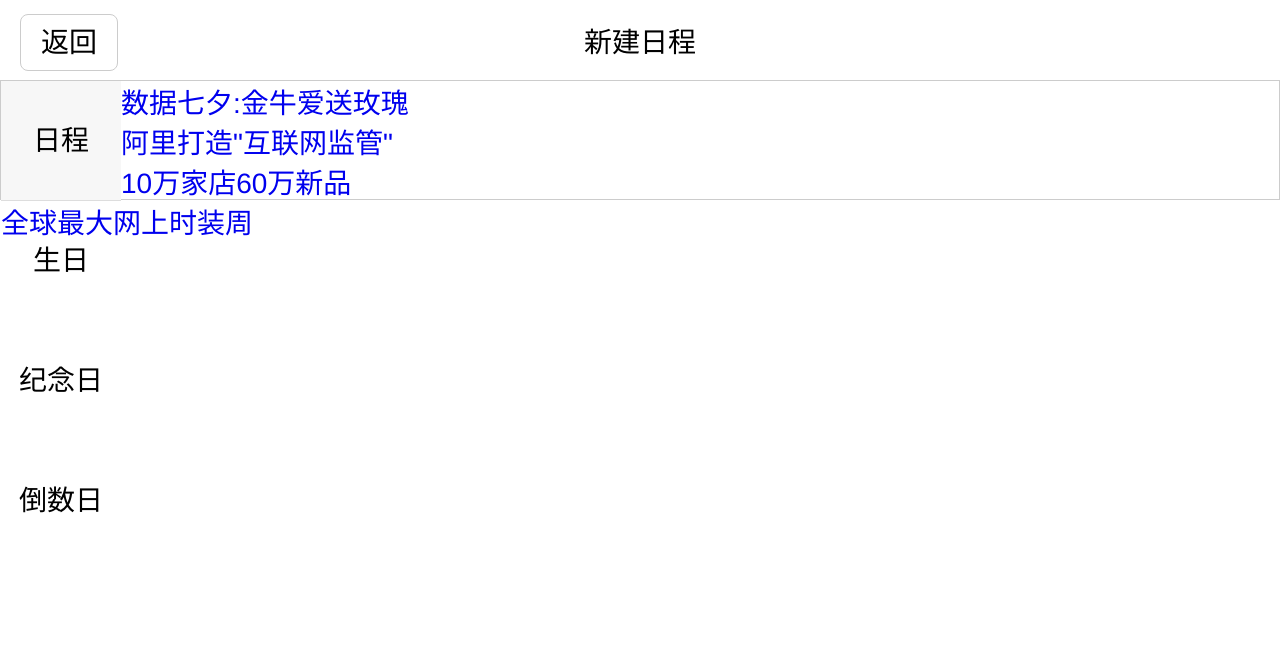
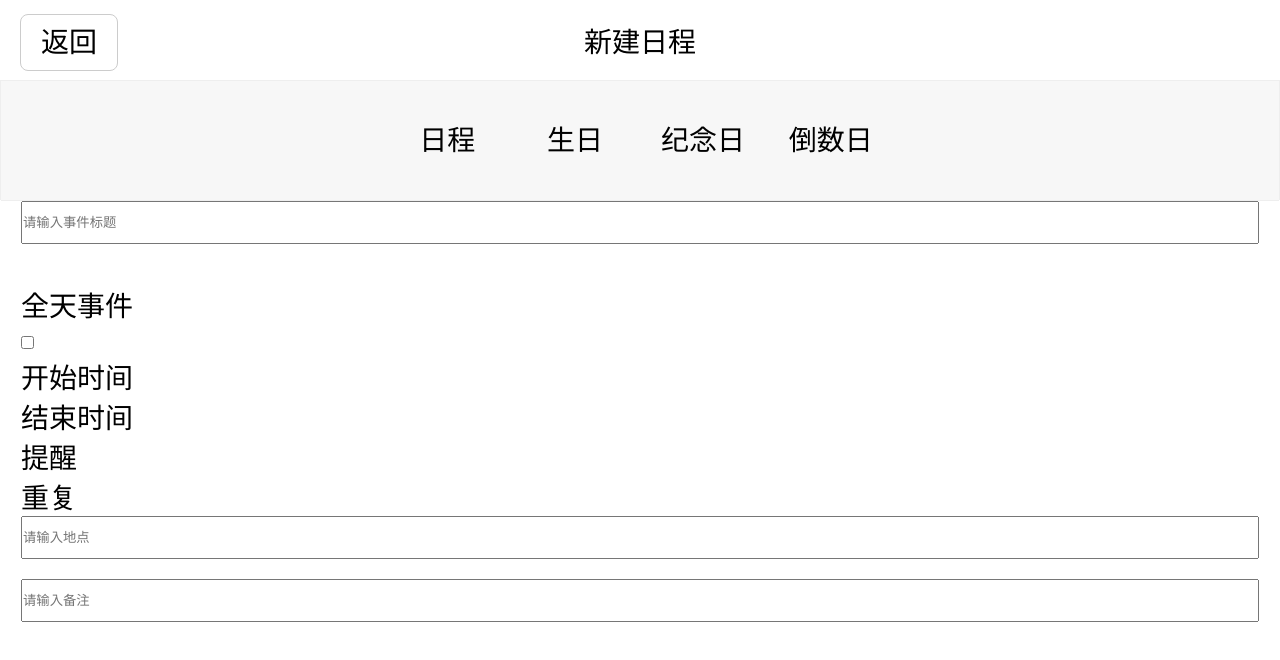
Before and after one commit to kaiwen0627/ScheduleManagement, a plain HTML site: page creatWork.html in a window 1280 px wide. Drawn offline with nearby package versions, Linux system fonts and the light colour scheme.

Commit message:
0.7 安博，新增页面

```diff
--- a/creatWork.html
+++ b/creatWork.html
@@ -22,7 +22,7 @@
         <!-- 选项的头部 -->
         <div id="tab-header">
             <ul>
-                <li>日程</li>
+                <li class="active">日程</li>
                 <li>生日</li>
                 <li>纪念日</li>
                 <li>倒数日</li>
@@ -30,41 +30,60 @@
         </div>
         <!-- 主要内容 -->
         <div id="tab-content">
-            <div class="dom" style="display: block;">
-                <ul>
-                    <li><a href="#">数据七夕:金牛爱送玫瑰</a></li>
-                    <li><a href="#">阿里打造"互联网监管"</a></li>
-                    <li><a href="#">10万家店60万新品</a></li>
-                    <li><a href="#">全球最大网上时装周</a></li>
-                </ul>
+            <div class="dom" id="schedule" style="display: block;">
+                <form action="" id="sche" class="sche" method="get">
+                    <div class="inputtext">
+                        <input type="text" id="Tit" class="Tit" placeholder="请输入事件标题"/>
+                    </div>
+                    <div class="TimeCh">
+                        <div class="TimeType">全天事件</div>
+                        <div class="testswitch">
+                            <input class="testswitch-checkbox" id="onoffswitch" type="checkbox">
+                            <label class="testswitch-label" for="onoffswitch">
+                                <span class="testswitch-inner" data-on="ON" data-off="OFF"></span>
+                                <span class="testswitch-switch"></span>
+                            </label>
+                        </div>
+                    </div>
+                    <div class="startTime">
+                        <div>开始时间</div>
+                        <div></div>
+                    </div>
+                    <div class="endTime">
+                        <div>结束时间</div>
+                        <div></div>
+                    </div>
+                    <div class="tiXing">
+                        <div>提醒</div>
+                        <div></div>
+                    </div>
+                    <div class="chongfu">
+                        <div>重复</div>
+                        <div></div>
+                    </div>
+                    <div class="inputtext">
+                        <input type="text" id="address" class="Add" placeholder="请输入地点"/>
+                    </div>
+                    <div class="inputtext">
+                        <input type="text" id="beizhu" class="Bei" placeholder="请输入备注"/>
+                    </div>
+                </form>
+            </div>
+
+            <div class="dom">
+                <p>12345</p>
             </div>
             <div class="dom">
-                <ul>
-                    <li>
-
-                    </li>
-                </ul>
+                <p>123456</p>
             </div>
             <div class="dom">
-                <ul>
-                    <li>
-
-                    </li>
-                </ul>
-            </div>
-            <div class="dom">
-                <ul>
-                    <li>
-
-                    </li>
-                </ul>
+                <p>1234567</p>
             </div>
         </div>
     </div>
 
 
 
-
     <script src="https://cdn.bootcss.com/jquery/3.3.1/jquery.js"></script>
 </body>
 </html>
--- a/css/creatWork.less
+++ b/css/creatWork.less
@@ -22,21 +22,45 @@
 #tab{
     width: 100%;
     height: 3rem;
-    border: 1px solid #ccc;
+    border: 1px solid #eee;
     #tab-header{
+        padding: 0 1px;
         background-color: #f7f7f7;
-        height: 3rem;
-        text-align: center;
-        float: left;
-        width: 3rem;
+        border-bottom: 1px solid #eee;
         height: 3rem;
         line-height: 3rem;
-        padding: 0 1px;
-        border-bottom: 1px solid #ddd;
+        text-align: center;
         ul{
+            width: 100%;
+            height: 3rem;
+            position: absolute;
+            left: -1px;
             li{
-
+                display: inline-block;
+                width: 3rem;
+                height: 3rem;
+                line-height: 3rem;
+                padding: 0 1px;
             }
         }
     }
 }
+#tab-content{
+    .dom{
+        display: none;
+        .sche{
+            position: relative;
+            padding: 0 0.5rem;
+            #Tit,
+            #address,
+            #beizhu
+            {
+                padding: 0.3rem 0;
+                width: 100%;
+            }
+            #address{
+                margin-bottom: 0.5rem;
+            }
+        }
+    }
+}
```
Also changed, not shown: css/creatWork.css.
